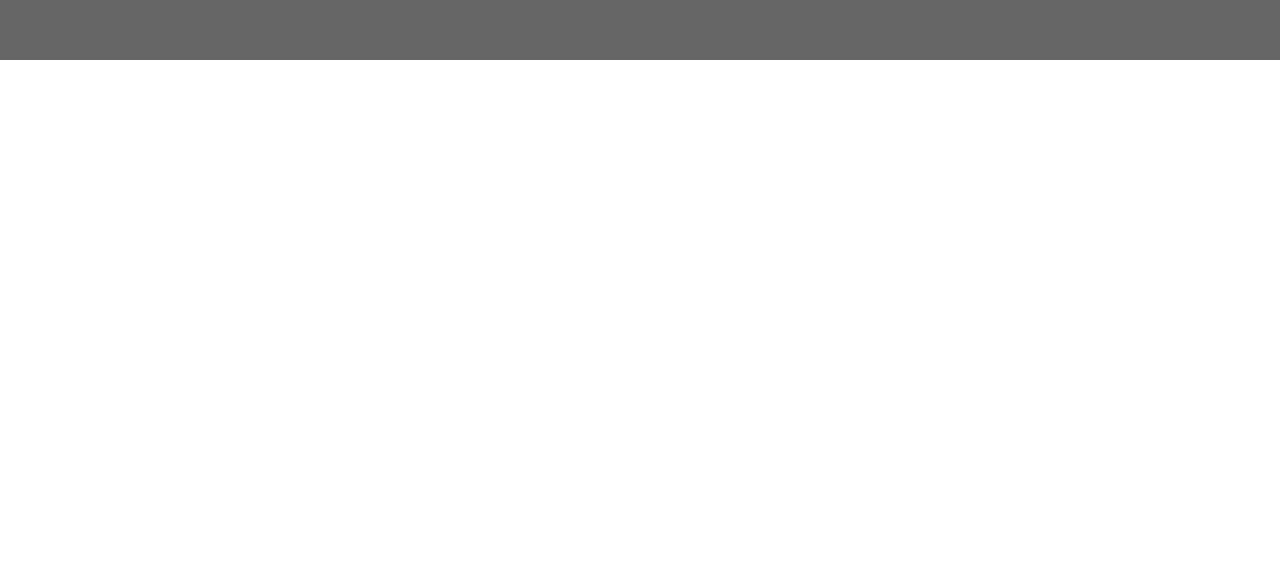
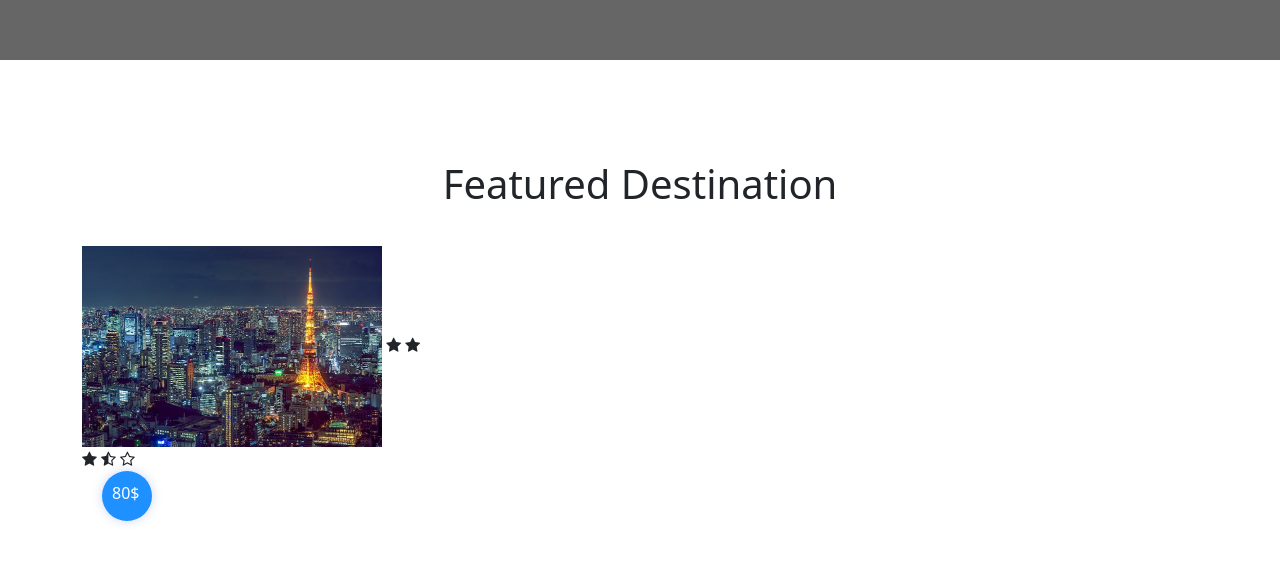
Before and after one commit to Vivianisacoder/VTrip, a plain HTML site: page index.html in a window 1280 px wide. Shown: the part 740-1311 px from the top of the page. Before the commit the page ends 800 px from the top, so only its background shows below. Drawn offline with nearby package versions, Linux system fonts and the light colour scheme.

Commit message:
Worked on the html and css for the feature section
Added images, icons

```diff
--- a/index.html
+++ b/index.html
@@ -3,6 +3,10 @@
   <head>
     <meta charset="UTF-8" />
     <link rel="stylesheet" href="styles.css" />
+    <link
+      rel="stylesheet"
+      href="https://stackpath.bootstrapcdn.com/font-awesome/4.7.0/css/font-awesome.min.css"
+    />
     <meta name="viewport" content="width=device-width, initial-scale=1.0" />
     <link
       rel="stylesheet"
@@ -29,5 +33,30 @@
         </div>
       </div>
     </section>
+    <section class="features">
+      <h1>Featured Destination</h1>
+      <div class="container">
+        <div class="row">
+          <div class="col-md-4">
+            <div class="feature-box">
+              <div class="feature-img">
+                <img src="img1/tokyo.jpeg" />
+                <div class="price">
+                  <p>80$</p>
+                </div>
+                <div class="rating"></div>
+                <i class="fa fa-star"></i>
+                <i class="fa fa-star"></i>
+                <i class="fa fa-star"></i>
+                <i class="fa fa-star-half-o"></i>
+                <i class="fa fa-star-o"></i>
+              </div>
+            </div>
+          </div>
+          <div class="col-md-4"></div>
+          <div class="col-md-4"></div>
+        </div>
+      </div>
+    </section>
   </body>
 </html>
--- a/styles.css
+++ b/styles.css
@@ -67,3 +67,45 @@
   border-radius: 30px;
   box-shadow: none;
 }
+
+/*--------features-----*/
+
+.features {
+  padding: 100px 0;
+}
+
+h1 {
+  text-align: center;
+  padding-bottom: 30px;
+}
+
+.feature-img img {
+  width: 300px;
+}
+
+.price {
+  width: 50px;
+  height: 50px;
+  background: dodgerblue;
+  color: #fff;
+  font-weight: 500;
+  border-radius: 50%;
+  padding: 10px;
+  box-shadow: 0 0 10px 1px rgba(37, 73, 214, 0.18);
+  position: absolute;
+  left: 20px;
+  bottom: -50px;
+}
+
+.feature-img {
+  position: relative;
+}
+
+.rating {
+  padding: 1px;
+  float: right;
+  background: #fff;
+  bottom: -1px;
+  right: 0;
+  position: absolute;
+}
```
